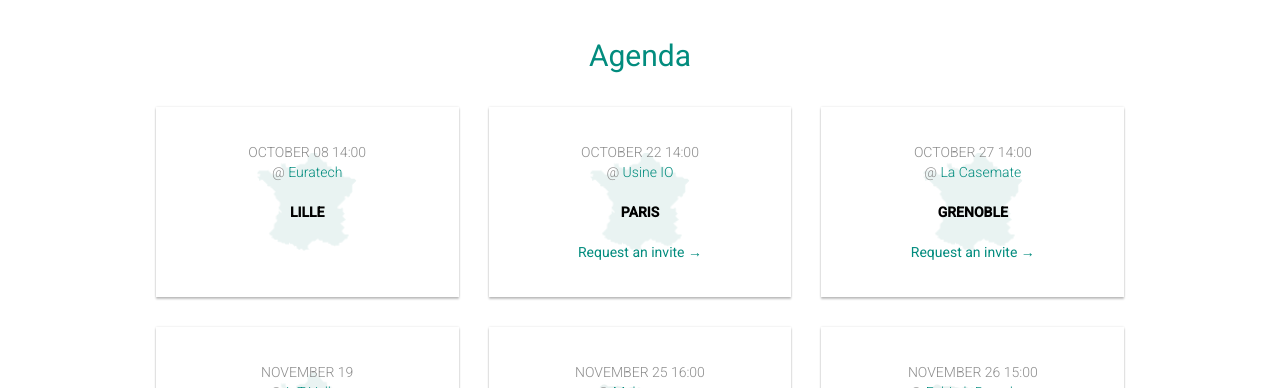
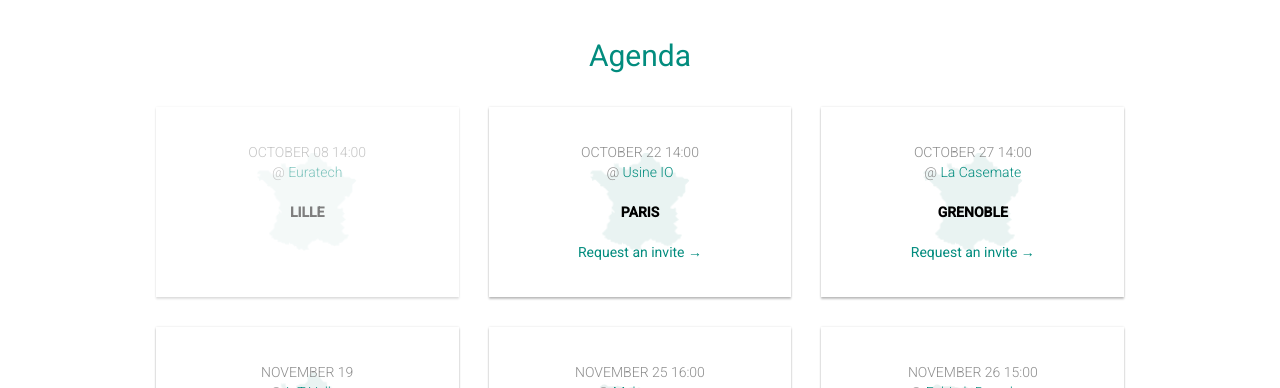
Before and after one commit to sigfox/makers.sigfox.com, a Jekyll site: the page built from tour/index.html, in a window 1280 px wide and 1400 px high, scrolled down 1464 px. Shown: the part 150-538 px from the top of the window. Built offline with Jekyll 4.4.1, drawn with Linux system fonts in a browser that asks for light colours.

Commit message:
Tour css : lower opacity for past events Quick fix before a real UI solution

```diff
--- a/css/tour.scss
+++ b/css/tour.scss
@@ -198,6 +198,9 @@ section{
     padding: 0 11%;
   }
   .agenda-entry{
+    &.old-event{
+      opacity: .5;
+    }
     max-height: 190px;
     min-height: 190px;
     box-shadow: $shadow;
```
